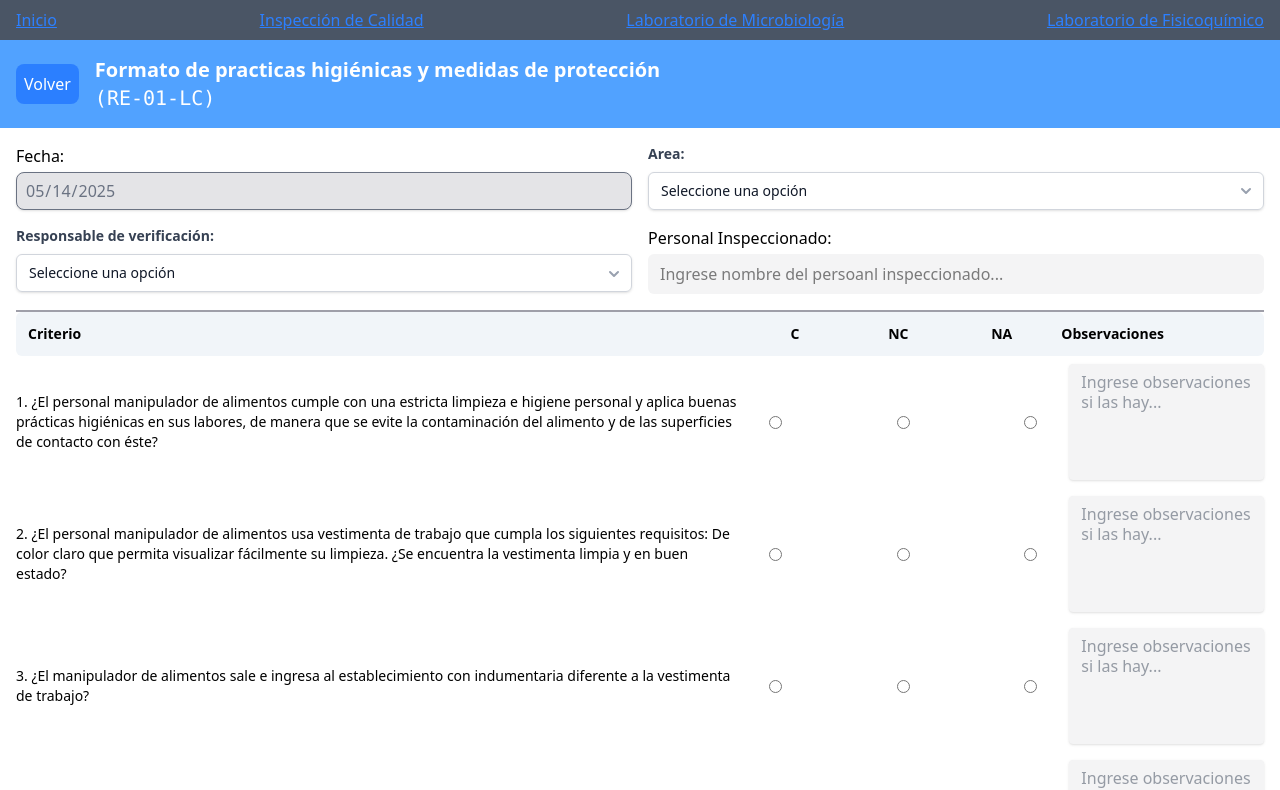
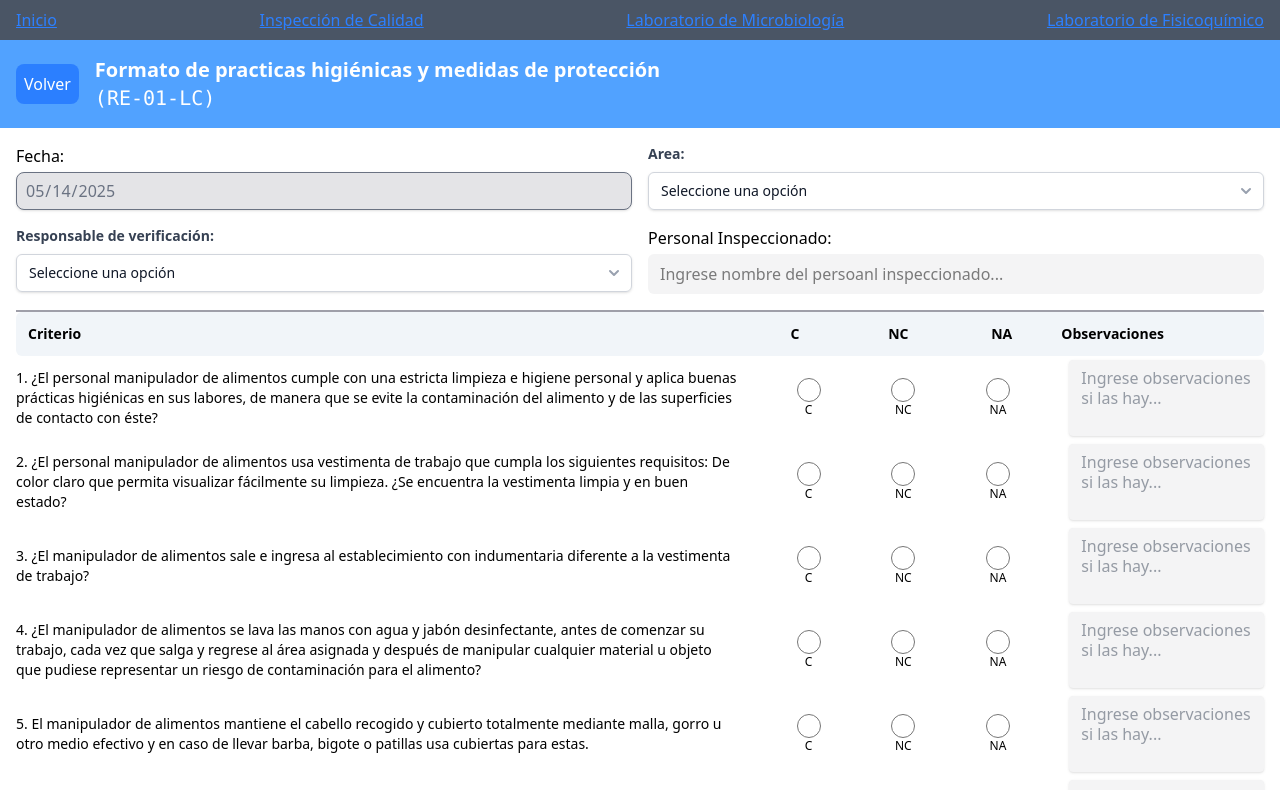
Before and after one commit to chrisladzamach/SCI, a React (Vite) app: page /form5 in a window 1280 px wide. Shown: the top 790 px of the page. Built offline with nearby package versions, Linux system fonts and the light colour scheme.

Commit message:
finalizada validación báse para campos y generación de datos del formulario

```diff
--- a/src/pages/IC/IcForm5.tsx
+++ b/src/pages/IC/IcForm5.tsx
@@ -5,6 +5,7 @@ import { Header } from '../../components/molecules/Header'
 import { FormField } from '../../components/molecules/FormField';
 import { LabelComponent } from '../../components/atoms/LabelComponent';
 import { TxtArea } from '../../components/atoms/inputs/TxtArea';
+import { FormButtons } from '../../components/molecules/FormButtons';
 
 interface Options {
   value: string;
@@ -16,21 +17,31 @@ export const IcForm5 = () => {
   const [verificationOfficerSelected, setVerificationOfficerSelected] = useState<Options | null>(null);
   const [personalInspected, setPersonalInspected] = useState<string>('');
   const [observations, setObservations] = useState('');
+  const [criterioSeleccionado, setCriterioSeleccionado] = useState<{ [key: number]: string }>({});
+  const [errores, setErrores] = useState<{ [key: string]: string }>({});
 
   const handleObservations = (event: React.ChangeEvent<HTMLTextAreaElement>) => setObservations(event.target.value);
 
   const handleAreaChange = (newValue: string | number) => {
     const selectedArea = areas.find(r => r.value === String(newValue));
     setAreaSelected(selectedArea || null);
+    setErrores(prev => ({ ...prev, area: '' }));
   };
 
   const handleVerificationOfficerChange = (newValue: string | number) => {
     const selectedVerificationOfficer = verificationOfficer.find(r => r.value === String(newValue));
     setVerificationOfficerSelected(selectedVerificationOfficer || null);
+    setErrores(prev => ({ ...prev, responsableVerificacion: '' }));
   };
 
   const handlePersonalInspectedChange = (event: React.ChangeEvent<HTMLInputElement>) => {
     setPersonalInspected(event.target.value);
+    setErrores(prev => ({ ...prev, personalInspeccionado: '' }));
+  };
+
+  const handleCriterioChange = (event: React.ChangeEvent<HTMLInputElement>, index: number) => {
+    setCriterioSeleccionado({ ...criterioSeleccionado, [index]: event.target.value });
+    setErrores(prev => ({ ...prev, [`criterio-${index}`]: '' }));
   };
 
   const criterios = [
@@ -49,7 +60,7 @@ export const IcForm5 = () => {
     "¿El personal manipulador de alimentos no come, bebe o mastica cualquier objeto o producto, como tampoco fuma o escupe en las áreas donde se manipulan alimentos?",
     "¿El personal que presente afecciones de la piel o enfermedad infecto-contagiosa esta excluido de toda actividad directa de manipulación de alimentos?",
     "¿Los manipuladores no se sientan, acuestan, inclinan o similares en el pasto, andenes o lugares donde la ropa de trabajo pueda contaminarse?",
-  ]
+  ];
 
   const verificationOfficer: Options[] = [
     { value: 'inspector-calidad1', label: 'Juliana Burbano' },
@@ -65,6 +76,36 @@ export const IcForm5 = () => {
 
   const handleSubmit = (event: React.FormEvent) => {
     event.preventDefault();
+    let hasErrors = false;
+    const nuevosErrores: { [key: string]: string } = {};
+
+    if (!areaSelected) {
+      nuevosErrores.area = 'Falta completar este campo';
+      hasErrors = true;
+    }
+
+    if (!verificationOfficerSelected) {
+      nuevosErrores.responsableVerificacion = 'Falta completar este campo';
+      hasErrors = true;
+    }
+
+    if (!personalInspected) {
+      nuevosErrores.personalInspeccionado = 'Falta completar este campo';
+      hasErrors = true;
+    }
+
+    criterios.forEach((_, index) => {
+      if (!criterioSeleccionado[index]) {
+        nuevosErrores[`criterio-${index}`] = 'Falta seleccionar una opción';
+        hasErrors = true;
+      }
+    });
+
+    setErrores(nuevosErrores);
+
+    if (hasErrors) {
+      return;
+    }
 
     const currentDate = new Date();
     const formData = {
@@ -73,9 +114,15 @@ export const IcForm5 = () => {
       area: areaSelected?.value || '',
       responsableVerificacion: verificationOfficerSelected?.value || '',
       personalInspeccionado: personalInspected,
-    }
+      criterios: criterios.map((criterio, index) => ({
+        criterio: criterio,
+        seleccion: criterioSeleccionado[index] || null,
+        observaciones: observations,
+      })),
+    };
     console.log(formData);
-  }
+    // Aquí iría la lógica para enviar el formulario
+  };
 
   return (
     <div>
@@ -86,6 +133,7 @@ export const IcForm5 = () => {
             <LabelComponent text='Fecha:' />
             <AutoInputDate className='rounded-lg max-h-10' />
           </div>
+          <div className='flex flex-col gap-1'>
             <CustomSelect
               options={areas}
               value={areaSelected?.value}
@@ -93,6 +141,10 @@ export const IcForm5 = () => {
               className='w-full'
               label='Area: '
             />
+            {errores.area && <p className="text-red-500 text-xs italic">{errores.area}</p>}
+          </div>
+
+          <div className='flex flex-col gap-1'>
             <CustomSelect
               options={verificationOfficer}
               value={verificationOfficerSelected?.value}
@@ -100,7 +152,10 @@ export const IcForm5 = () => {
               className='w-full'
               label='Responsable de verificación: '
             />
+            {errores.responsableVerificacion && <p className="text-red-500 text-xs italic">{errores.responsableVerificacion}</p>}
+          </div>
 
+          <div className='flex flex-col gap-1'>
             <FormField
               labelText='Personal Inspeccionado: '
               inputId='personalInspec'
@@ -110,6 +165,8 @@ export const IcForm5 = () => {
               inputPlaceholder='Ingrese nombre del persoanl inspeccionado...'
               onChange={handlePersonalInspectedChange}
             />
+            {errores.personalInspeccionado && <p className="text-red-500 text-xs italic">{errores.personalInspeccionado}</p>}
+          </div>
         </section>
 
         <section>
@@ -126,28 +183,57 @@ export const IcForm5 = () => {
                 <div className="col-span-6 md:col-span-7 text-sm">
                   {index + 1}. {criterio}
                 </div>
-                <div className="col-span-6 md:col-span-3 flex px-4 py-4 justify-between">
-                  <input type="radio" name="criterio" id="" />
-                  <input type="radio" name="criterio" id="" />
-                  <input type="radio" name="criterio" id="" />
+                <div className="col-span-6 md:col-span-3 flex justify-around items-center px-2 py-2">
+                  <div className="flex flex-col items-center">
+                    <input
+                      type="radio"
+                      name={`criterio-${index}`}
+                      value="C"
+                      onChange={(e) => handleCriterioChange(e, index)}
+                      className="size-6"
+                    />
+                    <label className="text-xs">C</label>
+                  </div>
+                  <div className="flex flex-col items-center">
+                    <input
+                      type="radio"
+                      name={`criterio-${index}`}
+                      value="NC"
+                      onChange={(e) => handleCriterioChange(e, index)}
+                      className="size-6"
+                    />
+                    <label className="text-xs">NC</label>
+                  </div>
+                  <div className="flex flex-col items-center">
+                    <input
+                      type="radio"
+                      name={`criterio-${index}`}
+                      value="NA"
+                      onChange={(e) => handleCriterioChange(e, index)}
+                      className="size-6"
+                    />
+                    <label className="text-xs">NA</label>
+                  </div>
                 </div>
                 <div className="col-span-12 md:col-span-2">
                   <TxtArea
-                    id="Observations"
-                    name="Observations"
+                    id={`Observations-${index}`}
+                    name={`Observations-${index}`}
                     label=""
-                    rows={5}
+                    rows={3}
                     placeholder="Ingrese observaciones si las hay..."
                     value={observations}
                     onChange={handleObservations}
-                    classNameTextArea="resize-none my-2 min-w-full outline-none border-none bg-zinc-100 focus:outline-none"
+                    classNameTextArea="resize-none my-1 min-w-full outline-none border-none bg-zinc-100 focus:outline-none"
                     classNameLabel="text-blue-600"
                   />
                 </div>
               </div>
+              {errores[`criterio-${index}`] && <p className="text-red-500 text-xs italic">{errores[`criterio-${index}`]}</p>}
             </div>
           ))}
         </section>
+        <FormButtons />
       </form>
     </div>
   )
```
Lines whose indentation alone changed are shown as unchanged.
